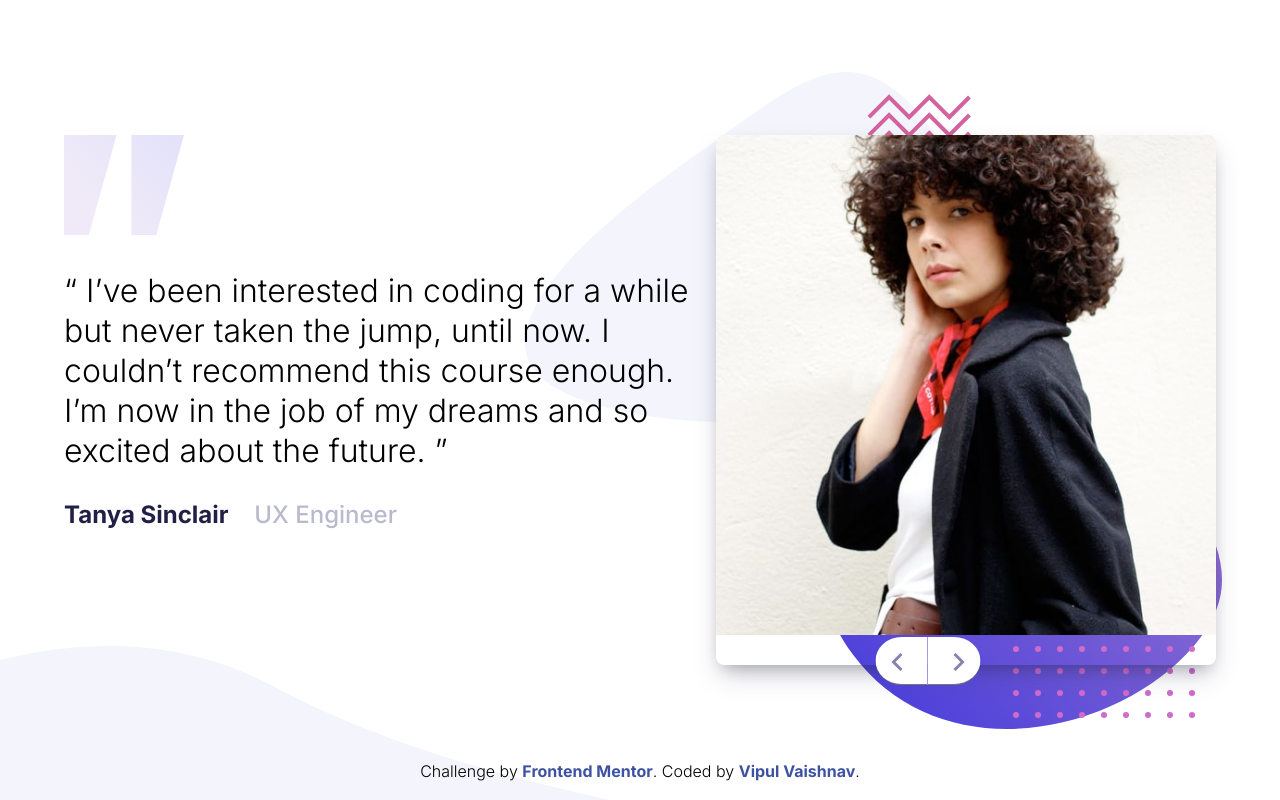
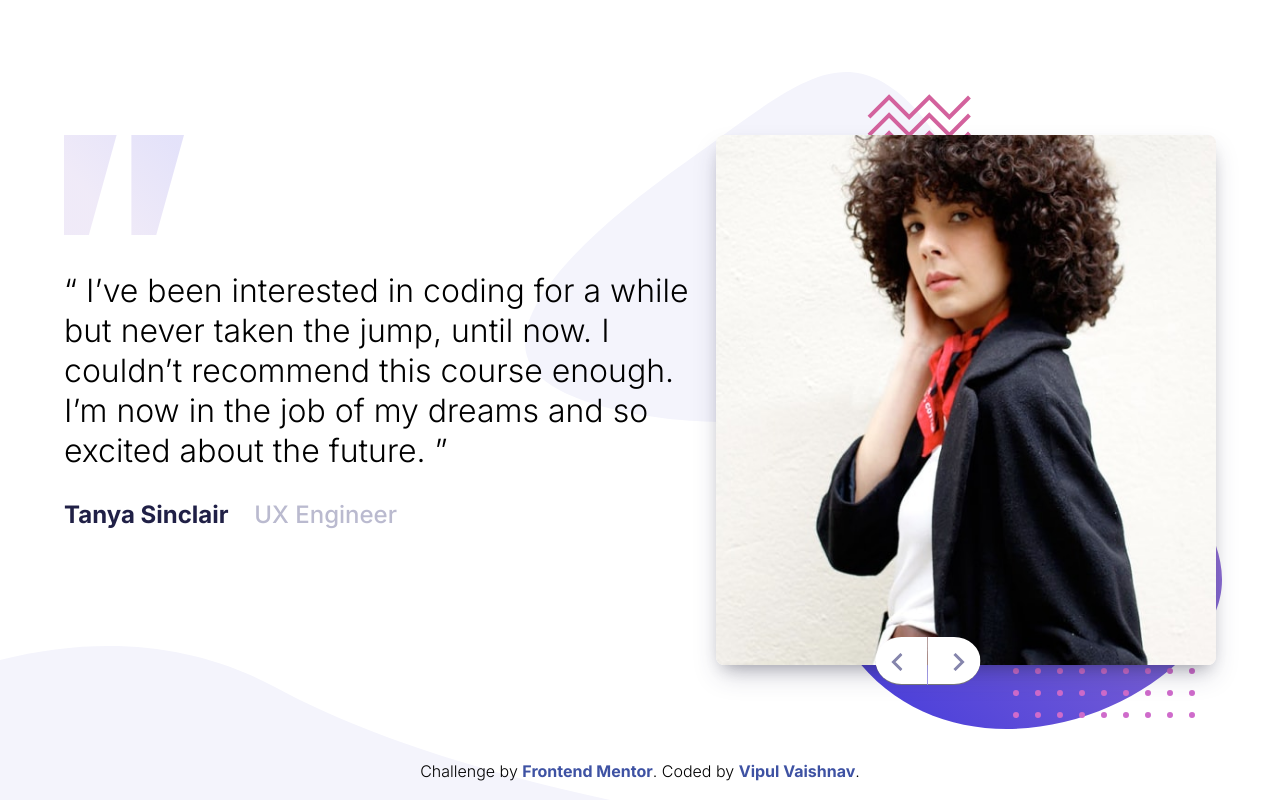
Before and after one commit to vipul-vaishnav/Coding-testimonial, a website: page index.html in a window 1280 px wide. Drawn offline with nearby package versions, Linux system fonts and the light colour scheme; files that its build step writes are made by us from their sources.

Commit message:
Bug fix and Readme update

```diff
--- a/scss/layout/_main.scss
+++ b/scss/layout/_main.scss
@@ -118,7 +118,12 @@
 
         img {
           width: 100%;
-          object-fit: contain;
+          height: 100%;
+
+          @media screen and (max-width: 965px) {
+            height: auto;
+            object-fit: contain;
+          }
         }
       }
     }
```
Also changed, not shown: ReadMe.md.
